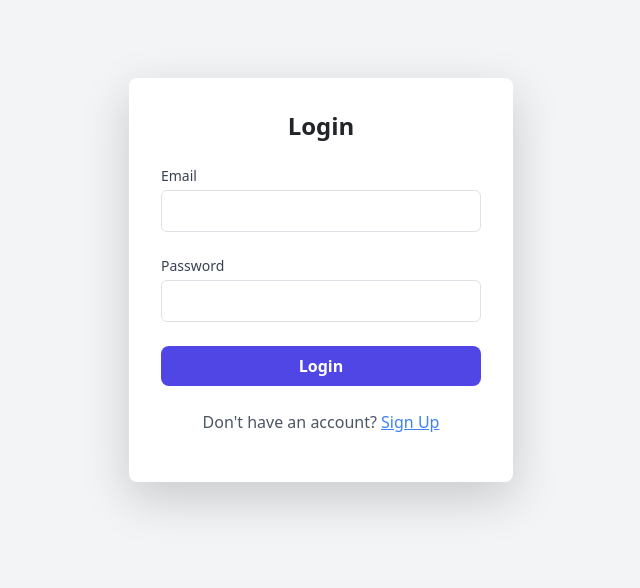
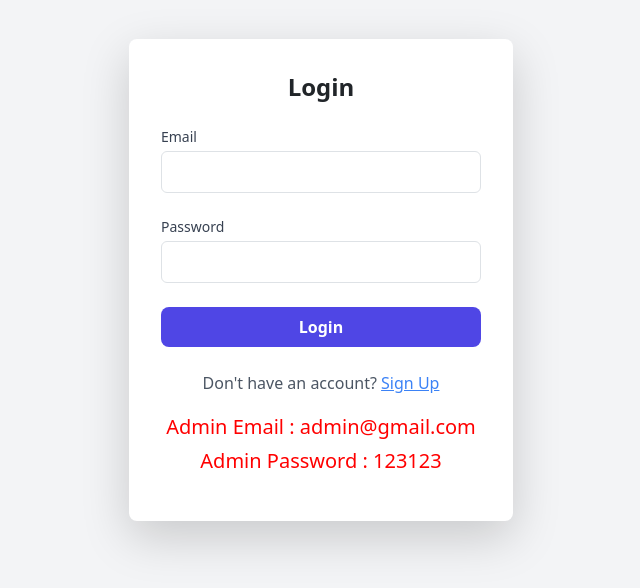
Before and after one commit to Aslamyouseph/xianinfotech-Machine-Test, a React (Create React App) app in the folder client/: page /login in a window 1280 px wide. Shown: the part 120-708 px from the top of the page, without its empty margins (319-959 px from the left). Built offline with nearby package versions, Linux system fonts and the light colour scheme.

Commit message:
Login page completed

```diff
--- a/client/src/UserCompounts/userAccount/login/login.js
+++ b/client/src/UserCompounts/userAccount/login/login.js
@@ -95,6 +95,13 @@ const Login = () => {
           <Link to="/signup" className="text-blue-500 hover:underline">
             Sign Up
           </Link>
+          <br />
+          <h5 style={{ marginTop: "20px", color: "red" }}>
+            Admin Email : admin@gmail.com
+          </h5>
+          <h5 style={{ marginTop: "10px", color: "red" }}>
+            Admin Password : 123123
+          </h5>
         </p>
       </div>
     </div>
```
